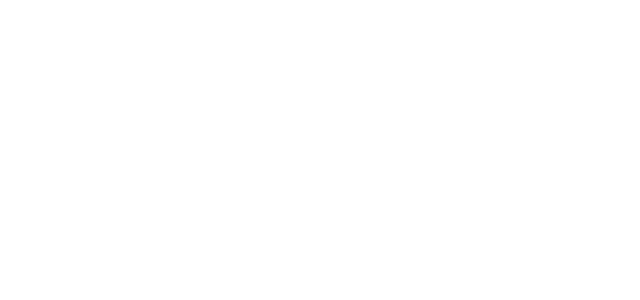
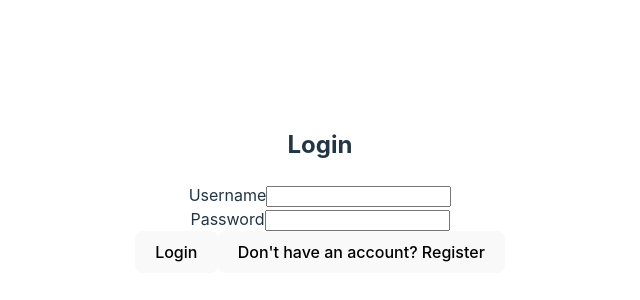
Before and after one commit to Gandino1984/backend_gestionPedidosOnline_2024, a React (Vite) app in the folder src/frontend/vite-project/: page / in a window 1280 px wide. Shown: the part 210-510 px from the top of the page, without its empty margins (320-960 px from the left). Built offline with nearby package versions, Linux system fonts and the light colour scheme.

Commit message:
fix state provider

```diff
--- a/src/frontend/vite-project/src/App.jsx
+++ b/src/frontend/vite-project/src/App.jsx
@@ -1,10 +1,10 @@
-import { AppContextProvider } from './context/AppContext'
+import { AppContextProvider } from './AppContext'
 import './App.css'
-
+import LoginRegisterForm from './components/landing_page/LoginRegisterForm'
 function App() {
   return (
     <AppContextProvider>
-      {/* Your other components go here */}
+      <LoginRegisterForm />
     </AppContextProvider>
   )
 }
--- a/src/frontend/vite-project/src/context/AppContext.jsx
+++ b/src/frontend/vite-project/src/AppContext.jsx
@@ -15,16 +15,19 @@
 
 // Provider component
 export const AppContextProvider = ({ children }) => {
-  // Define your state variables here
-//   const [example, setExample] = useState(null);
+    const [isLoggingIn, setIsLoggingIn] = useState(true);
+    const [username, setUsername] = useState('');
+    const [password, setPassword] = useState('');
 
 
   // Values to be shared across components
   const value = {
-    // example,
-    // setExample,
-
-    // Add any other shared functions here
+    isLoggingIn,
+    setIsLoggingIn,
+    username,
+    setUsername,
+    password,
+    setPassword
   };
 
   return (
--- /dev/null
+++ b/src/frontend/vite-project/src/components/landing_page/LoginRegisterForm.jsx
@@ -0,0 +1,71 @@
+import React, { useState } from 'react';
+import { useAppContext } from '../../AppContext.jsx';
+
+const LoginRegisterForm = () => {
+    const {
+        isLoggingIn,
+        setIsLoggingIn,
+        username,
+        setUsername,
+        password,
+        setPassword
+    } = useAppContext();
+
+  const handleSubmit = (e) => {
+    e.preventDefault();
+    // Implement login or registration logic here
+    console.log('Submitted:', { username, password });
+  };
+
+  const toggleForm = () => {
+    setIsLoggingIn((prevState) => !prevState);
+    setUsername('');
+    setPassword('');
+  };
+
+  return (
+    <div className="form-container">
+      <h2 className="form-title">
+        {isLoggingIn ? 'Login' : 'Register'}
+      </h2>
+      <form onSubmit={handleSubmit} className="form-content">
+        <div className="form-field">
+          <label htmlFor="username">Username</label>
+          <input
+            id="username"
+            type="text"
+            value={username}
+            onChange={(e) => setUsername(e.target.value)}
+            required
+          />
+        </div>
+        <div className="form-field">
+          <label htmlFor="password">Password</label>
+          <input
+            id="password"
+            type="password"
+            value={password}
+            onChange={(e) => setPassword(e.target.value)}
+            required
+          />
+        </div>
+        <div className="form-actions">
+          <button type="submit">
+            {isLoggingIn ? 'Login' : 'Register'}
+          </button>
+          <button
+            type="button"
+            className="toggle-button"
+            onClick={toggleForm}
+          >
+            {isLoggingIn
+              ? "Don't have an account? Register"
+              : 'Already have an account? Login'}
+          </button>
+        </div>
+      </form>
+    </div>
+  );
+};
+
+export default LoginRegisterForm;
```
Also changed, not shown: src/frontend/vite-project/src/context/useExampleAppContextProvider.txt (deleted).
